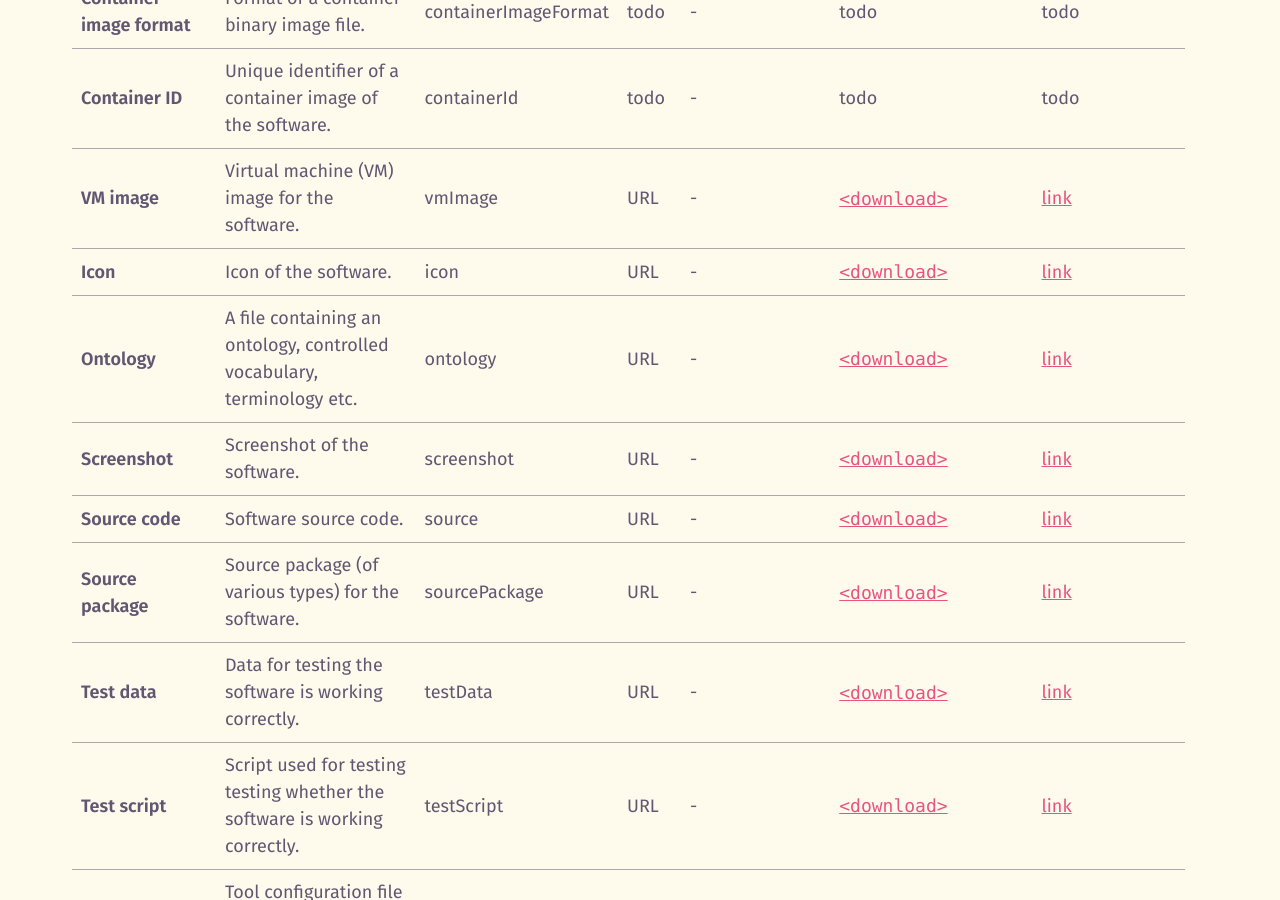
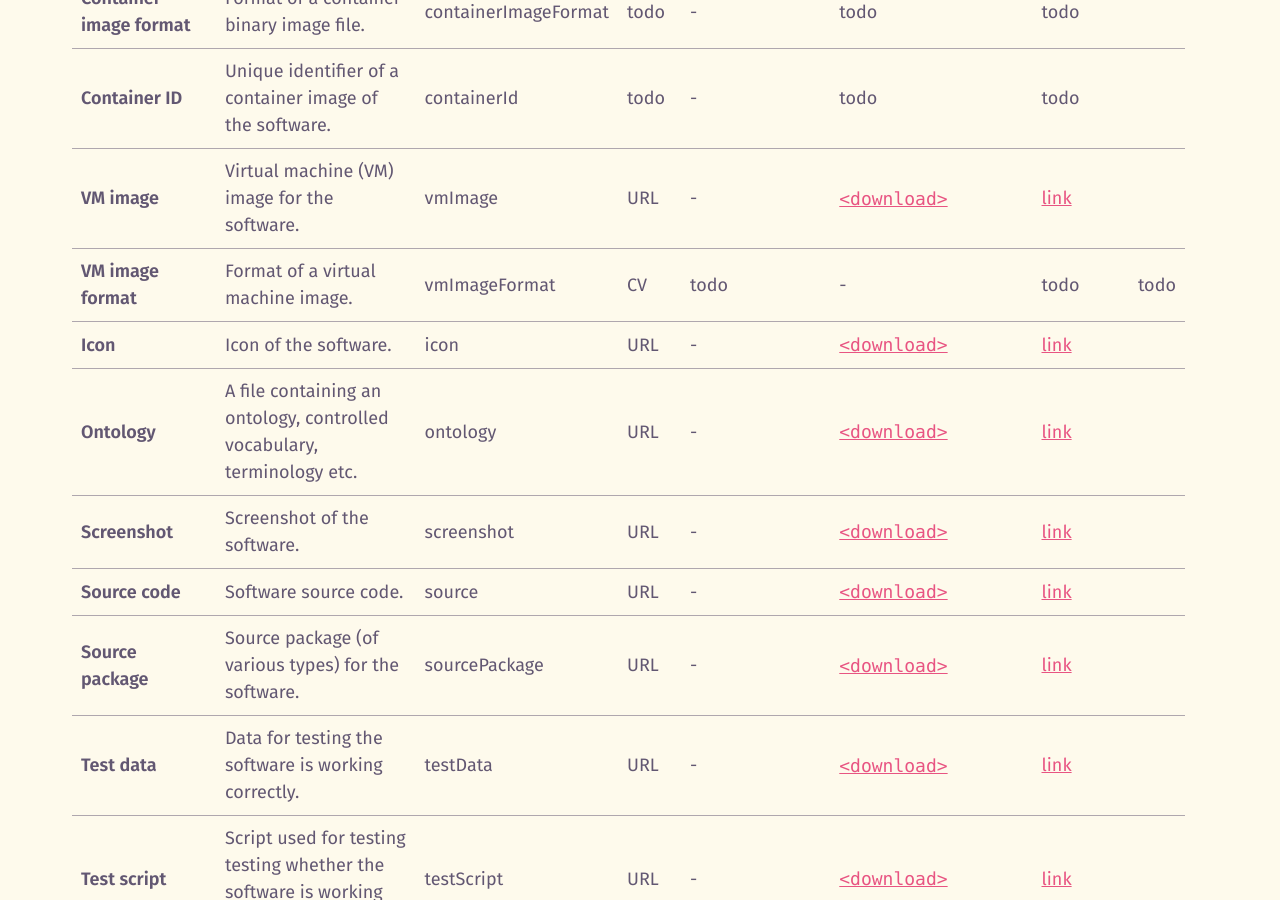
Before and after one commit to bio-tools/Tool-Information-Standards, a Jekyll site: the page built from docs/biotoolsCore.md, in a window 1280 px wide and 900 px high, scrolled down 7533 px. Built offline with Jekyll 4.4.1, drawn with Linux system fonts in a browser that asks for light colours; our own code applies the rules of GitHub Pages for plain Markdown files.

Commit message:
adding vm image format

```diff
--- a/docs/biotoolsCore.md
+++ b/docs/biotoolsCore.md
@@ -70,6 +70,7 @@ Attribute                       | Description
 **Container image format**      | Format of a container binary image file.                                                       | containerImageFormat | todo | - | todo | todo
 **Container ID**                | Unique identifier of a container image of the software.                                        | containerId     | todo | - | todo | todo
 **VM image**                    | Virtual machine (VM) image for the software.                                                   | vmImage         | URL  | - |  [``<download>``](http://bio-tools.github.io/biotoolsSchema/#Link1B) | [link](http://biotools.readthedocs.io/en/latest/curators_guide.html#download-group)
+**VM image format**             | Format of a virtual machine image.                                                             | vmImageFormat   | CV   | todo | - | todo | todo
 **Icon**                        | Icon of the software.                                                                          | icon | URL  | - |  [``<download>``](http://bio-tools.github.io/biotoolsSchema/#Link1B) | [link](http://biotools.readthedocs.io/en/latest/curators_guide.html#download-group)
 **Ontology**                    | A file containing an ontology, controlled vocabulary, terminology etc.                         | ontology        | URL  | - |  [``<download>``](http://bio-tools.github.io/biotoolsSchema/#Link1B) | [link](http://biotools.readthedocs.io/en/latest/curators_guide.html#download-group)
 **Screenshot**                  | Screenshot of the software.                                                                    | screenshot      | URL  | - |  [``<download>``](http://bio-tools.github.io/biotoolsSchema/#Link1B) | [link](http://biotools.readthedocs.io/en/latest/curators_guide.html#download-group)
```
